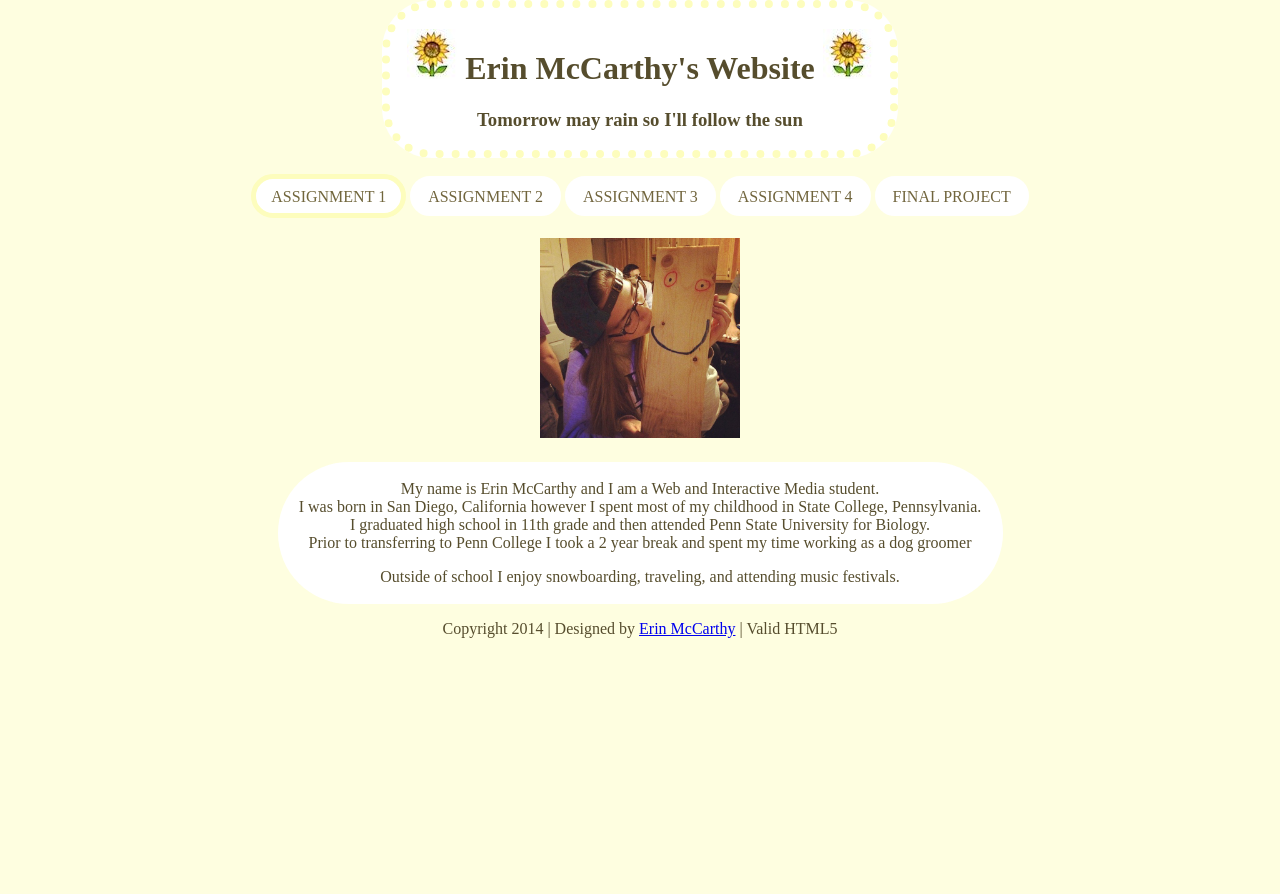
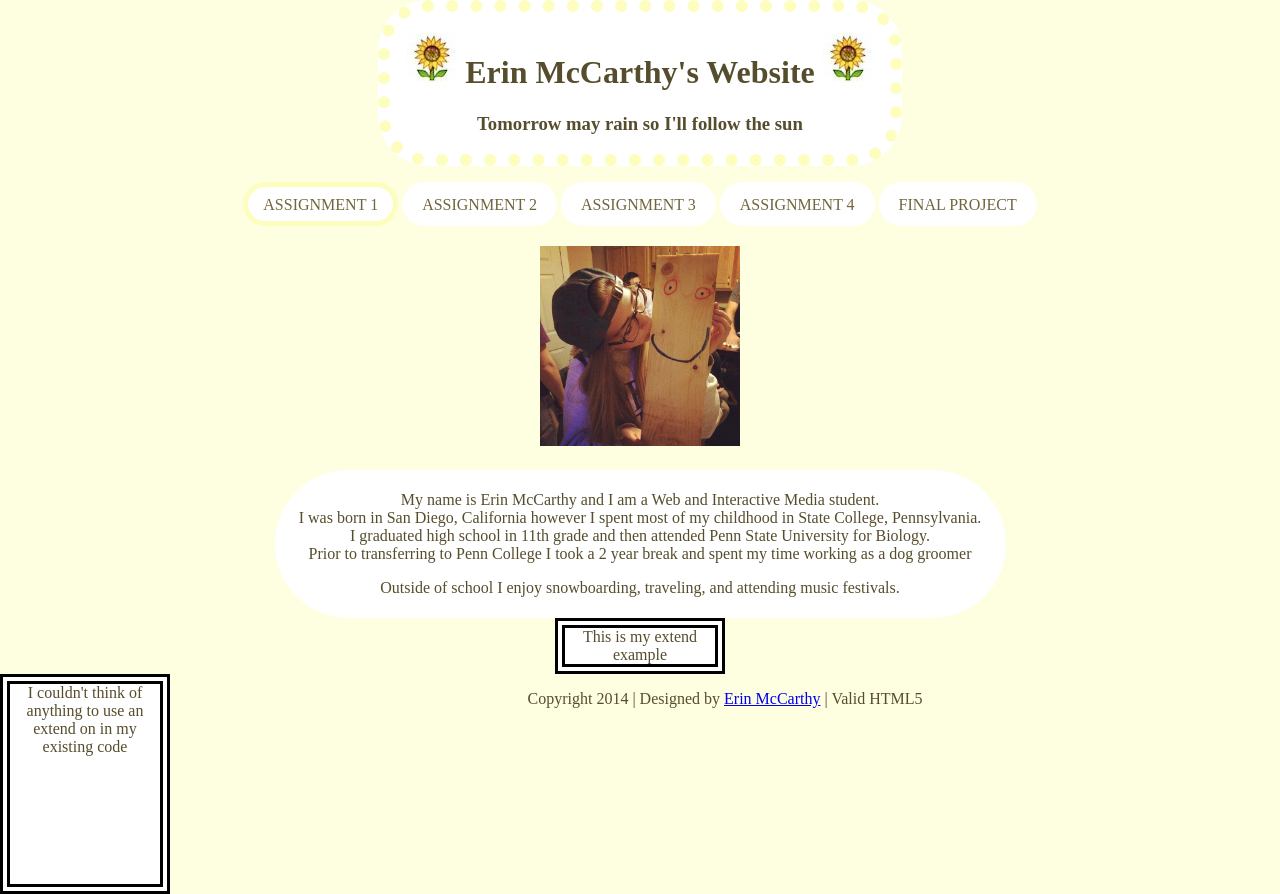
Before and after one commit to ekmccarthy25/ass1, a plain HTML site: page index.html in a window 1280 px wide. Before the commit the page ends 800 px from the top, so only its background shows below. Drawn offline with Linux system fonts and the light colour scheme.

Commit message:
Version 4
I accidentally did the @extend and @mixin version before the
nesting..Sorry!

```diff
--- a/index.html
+++ b/index.html
@@ -45,6 +45,10 @@
 
 		</section>
 
+        <div class="extend1">This is my extend example</div>
+		<div class="extendclass2">I couldn't think of anything to use an extend on in my existing code</div>
+
+
 		<footer>
 		<p>Copyright 2014 | Designed by <a href="mailto:ekm4@pct.edu">Erin McCarthy</a> | Valid HTML5</p>
 		</footer>
--- a/sass/style.scss
+++ b/sass/style.scss
@@ -8,6 +8,10 @@ $secColor: #FFFFFF;
 $navLinkColor: #71653D;
 //nav link hover color
 $hoverColor: #BFAAA3;
+//header max width
+$headerMax:500px;
+// header border
+$headerBorder: #FDFDBD;
 
 @charset "UTF-8";
 body, html {
@@ -17,14 +21,22 @@ body, html {
 	background-color: $bgColor;
 }
 
+//a lot of items with borders, mixin to eliminate reduncency
+@mixin borders ($bRadius, $bStyle, $bColor, $bWidth) {
+    border-color: $bColor;
+    border-width: $bWidth;
+    border-radius: $bRadius;
+    border-style: $bStyle;
+}
+
 header {
+    @include borders (50px, dotted, $headerBorder, 12px);
 	margin-left: auto;
 	margin-right: auto;
 	width: 95%;
-	max-width: 500px;
+	max-width: $headerMax;
 	background-color: $secColor;
-	border: 8px dotted #FDFDBD;
-	border-radius: 50px;
+
 }
 
 nav {
@@ -51,9 +63,8 @@ section {
 	padding: 5px 15px 4px 15px;
 	/*Internet Explorer Hack*/
 	*display:inline;
-	border-radius: 50px;
-	border-style: solid;
-	border-color: #FFFFFF;
+    @include borders (50px, solid, #FFFFFF, 5px);
+
 }
 
 .menu li a {
@@ -70,9 +81,10 @@ section {
 }
 
 .menu li.selected {
+    @include borders (50px, solid, #FDFDBD, 5px);
 	background-color: $secColor;
-	border-radius: 50px;
-	border: 5px solid #FDFDBD;
+
+
 }
 
 .menu li.selected a {
@@ -85,11 +97,23 @@ section {
 }
 
 #about {
+    @include borders (100px, solid, #FFFFFF, medium);
 	background-color: $secColor;
 	width: 95%;
 	max-width: 725px;
-	border-radius: 100px;
-	border-width: medium;
 	padding-top: 2px;
 	padding-bottom: 2px;
+
 }
+
+.extend1 {
+    width: 150px;
+    background-color: $secColor;
+    @include borders (0px, double, black, 10px);
+}
+
+.extendclass2 {
+    @extend .extend1;
+    height: 200px;
+    float: left;
+}
```
Also changed, not shown: css/style.css.
